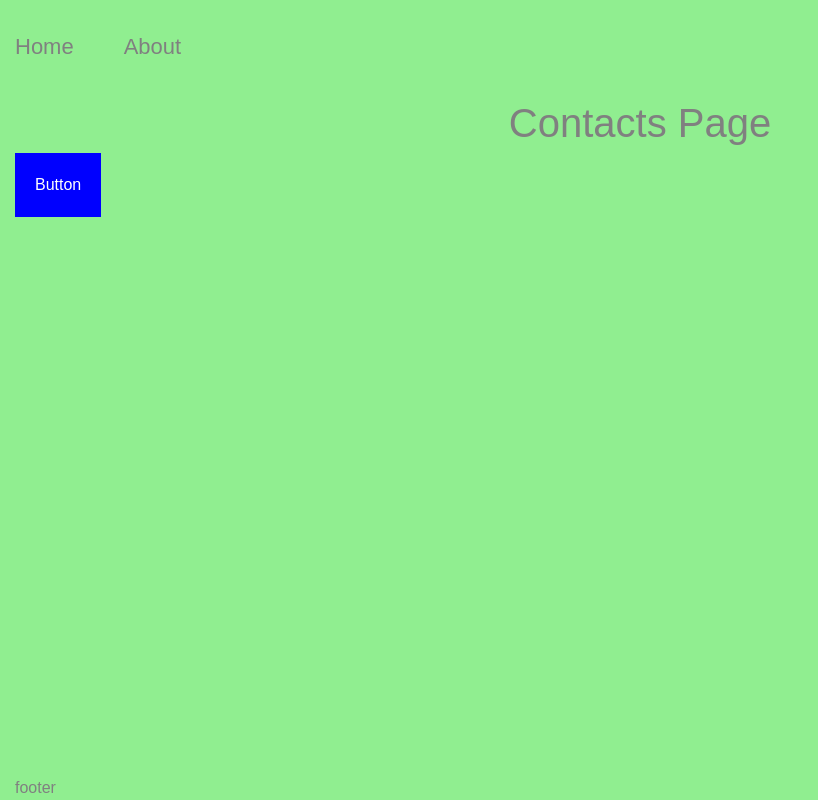
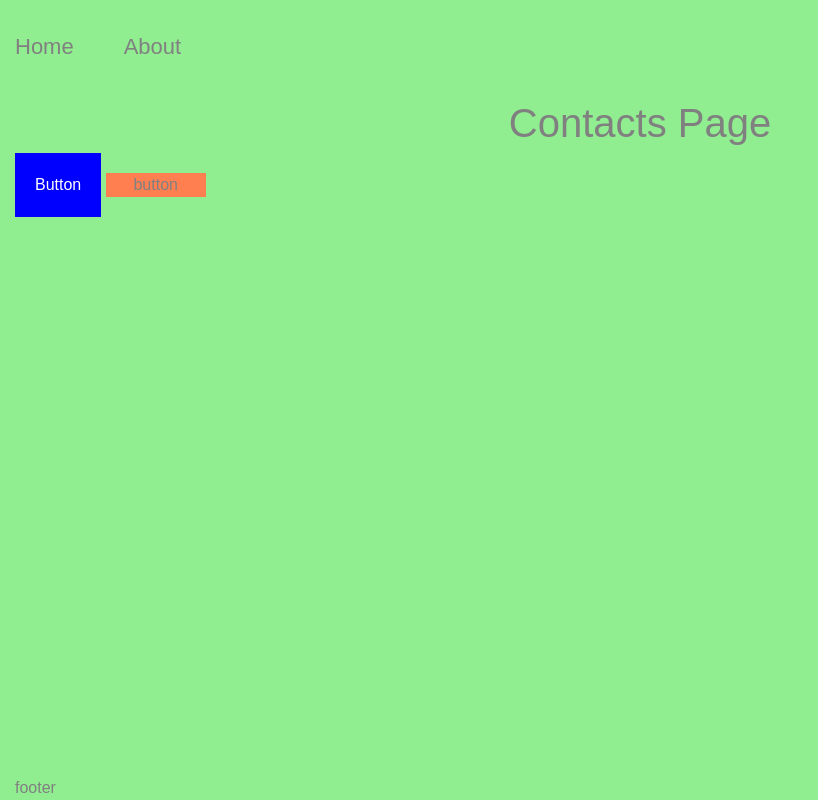
Before and after one commit to valstudiodev/start-template-mod, a website built with Vite: page contacts.html in a window 1280 px wide. Shown: the whole page, without its empty margins (0-818 px from the left). Built offline with nearby package versions, Linux system fonts and the light colour scheme.

Commit message:
update start-template

```diff
--- a/contacts.html
+++ b/contacts.html
@@ -36,6 +36,6 @@
       </footer>
     </div>
 
-    <script type="module" src="./src/app/initApp.ts"></script>
+    <script type="module" src="./src/main.ts"></script>
   </body>
 </html>
--- a/src/main.ts
+++ b/src/main.ts
@@ -1,4 +1,7 @@
 import './styles/main.scss'
 
 import { initApp } from "./app/initApp";
+
+console.log('MAIN LOADED');
+
 initApp()
--- a/src/pages/contacts/contacts.ts
+++ b/src/pages/contacts/contacts.ts
@@ -4,4 +4,20 @@ export function initContactsPage(): void {
   btn?.addEventListener('click', () => {
     console.log('click');
   });
+
+  createButton()
 }
+
+const wrapper = document.querySelector(`.contacts__container`) as HTMLElement
+
+
+function createButton(): HTMLButtonElement {
+  const btn = document.createElement('button') as HTMLButtonElement
+  btn.textContent = 'button'
+  btn.style.width = '100px'
+  btn.style.backgroundColor = 'coral'
+
+  wrapper.append(btn)
+
+  return btn
+}
--- a/vite.config.ts
+++ b/vite.config.ts
@@ -2,9 +2,7 @@ import { defineConfig } from 'vite';
 import { resolve } from 'node:path';
 
 export default defineConfig(({ mode }) => ({
-  base: mode === 'github'
-    ? '/start-template-mod/'
-    : '/',
+  base: mode === 'github' ? '/start-template-mod/' : '/',
 
   build: {
     rollupOptions: {
```
Also changed, not shown: about.html (+1 -1 lines).
